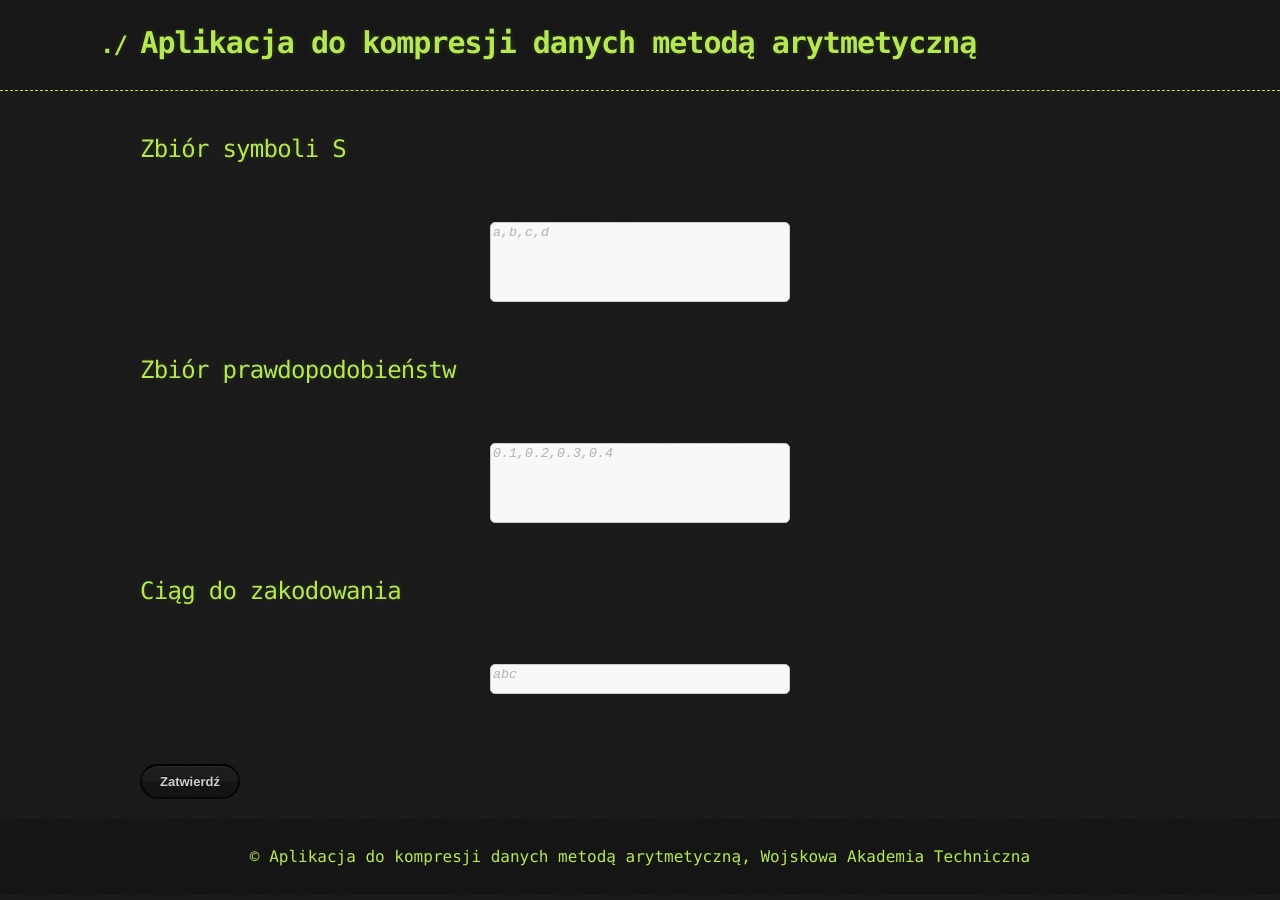
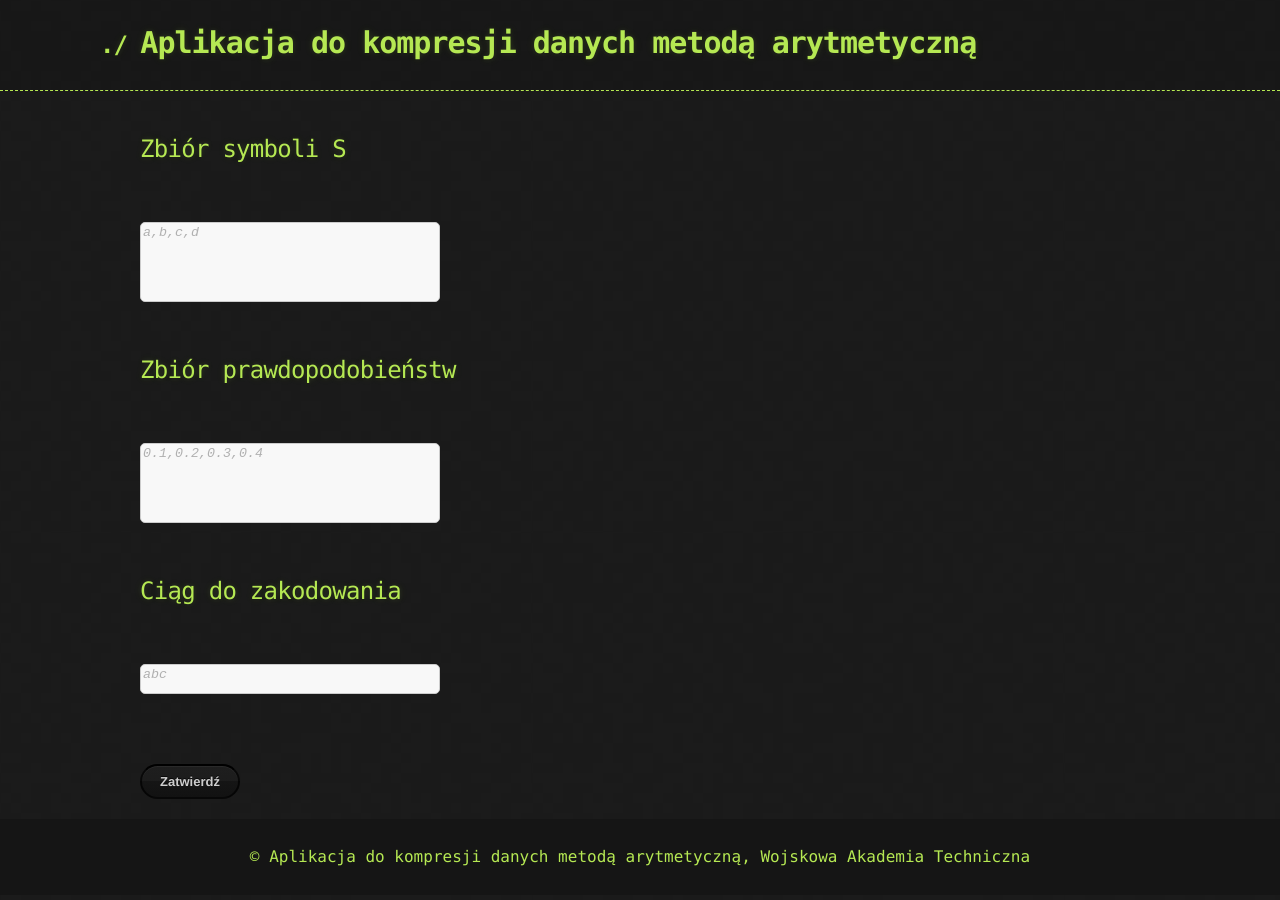
Before and after one commit to Mattheosq/compression-teaching-site, a Jekyll site: the page built from index.markdown, in a window 1280 px wide. Built offline with Jekyll 4.4.1, drawn with Linux system fonts in a browser that asks for light colours; the repository's description, which GitHub fills in, is left out.

Commit message:
Update custom.scss

```diff
--- a/_sass/custom.scss
+++ b/_sass/custom.scss
@@ -35,7 +35,7 @@ textarea {
   overflow-y: auto;
   width: 30%;
   height: 80px;
-  margin: 50px auto;
+  margin: 50px 0;
   border: 1px solid #ccc;
   border-radius: 5px;
   background-color: #f8f8f8;
```
